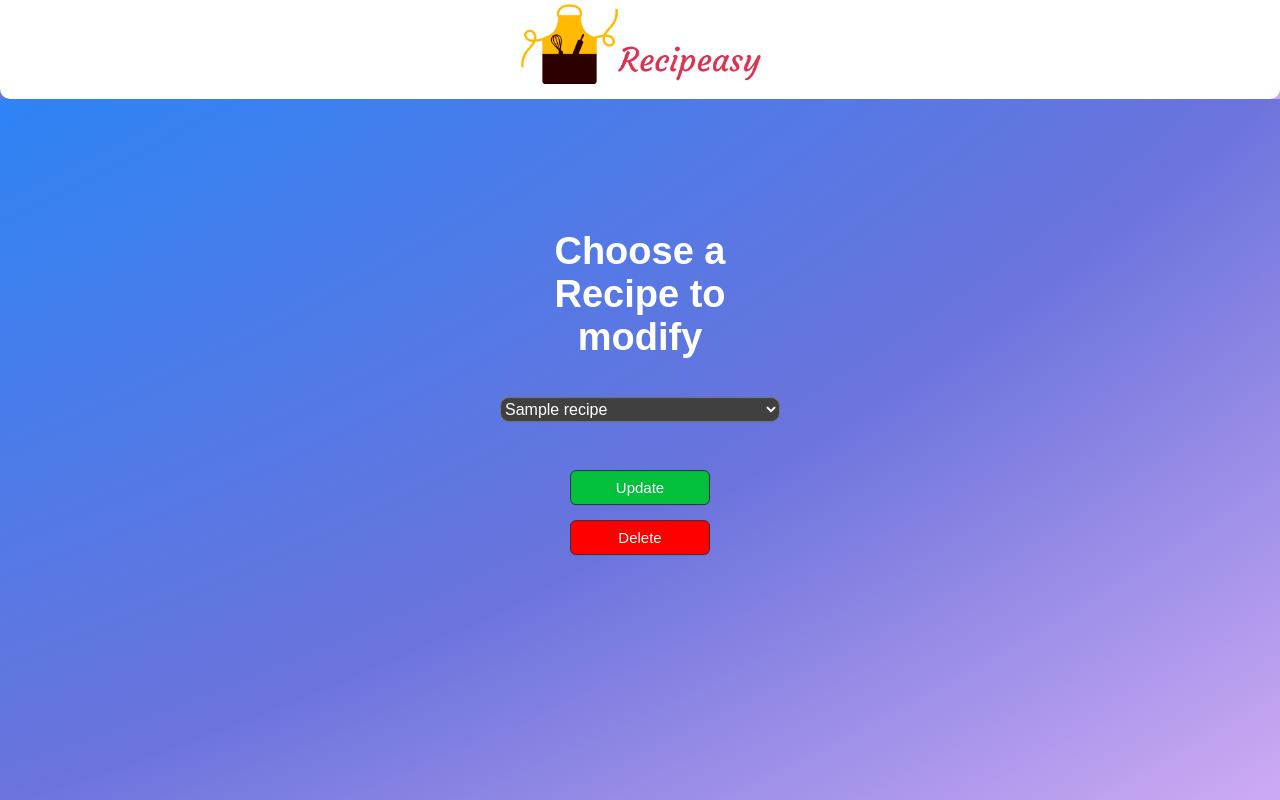
After one commit to romanh01/Recipeasy, a PHP site: page /modifyrecipes.php in a window 1280 px wide. The commit adds this page. Run offline with PHP 8.4, Linux system fonts and the light colour scheme; tables that the repository leaves empty or names only in its code hold one stand-in row (values such as "Sample post").

Commit message:
"Current Recipes" & "Add Recipes" fully working ++
Need to figure out: multiple submit form,
delete row in a table,
edit values

```diff
--- a/currentrecipes.php
+++ b/currentrecipes.php
@@ -11,7 +11,7 @@ include_once 'includes/dbh.inc.php';
 
         $sql = "SELECT * FROM recipe";
         $result = $conn->query($sql);
-        /* Each row is printed on a new card */
+        /* Each column-rows are printed on a new card */
         while ($row = $result->fetch_assoc()) {
             echo "<div class='card'>
             <h2>" . $row["recipe_name"] . "</h2>
@@ -32,7 +32,7 @@ include_once 'includes/dbh.inc.php';
             <br>
             <br>
 
-             </div>";
+            </div>";
         }
         ?>
 
--- a/header.php
+++ b/header.php
@@ -11,11 +11,14 @@ session_start();
 
     <title>Recipeasy</title>
 
-    <link rel='stylesheet' href='style.css'>
+    <link rel='stylesheet' href='styles.css'>
 
 </head>
 
 <body>
     <header id="header">
-        <img src="images/recipeasy_logo_courgette_2000.png" alt="Recipeasy Logo " style="width:20%;height:20%;">
+        <!-- Making Logo image link back to main page  -->
+        <a href="index.php" target="_blank">
+            <img src="images/recipeasy_logo_courgette_2000.png" alt="Recipeasy Logo " style="width:20%;height:20%;">
+        </a>
     </header>
--- a/includes/login.inc.php
+++ b/includes/login.inc.php
@@ -7,7 +7,7 @@ if (isset($_POST["submit"])) {
     require_once 'dbh.inc.php';
     require_once 'signup_functions.inc.php';
 
-    userLogin($conn, $user_name, $user_pass);
+    user_login($conn, $user_name, $user_pass);
 } else {
     header("location: ../myaccount_login.php");
     exit();
--- /dev/null
+++ b/modifyrecipes.php
@@ -0,0 +1,35 @@
+<!-- Form to Modify recipe Table Values - View Current, Insert New -->
+
+<?php
+include_once 'header.php';
+include_once 'includes/dbh.inc.php';
+?>
+
+<section>
+
+    <div class="signupForm">
+
+        <h2>Choose a Recipe to modify</h2>
+        <br>
+        <form action="includes/modifyrecipes.inc.php" method="post">
+            <select name="recipenameselect[]">
+                <?php
+
+                $sql = "SELECT * FROM recipe";
+                $result = $conn->query($sql);
+
+                /* Only row with column name - recipe_name is inserted after fetch to insert as an option in form */
+                while ($row = $result->fetch_assoc()) {
+                    $this_row = $row["recipe_name"];
+                    echo "<option value='recipe_name'>$this_row</option>";
+                }
+                ?>
+            </select>
+            <br>
+            <input type="submit" name="update" value="Update" class="submit_button" style="background-color:#03C03C">
+            <input type="submit" name="delete" value="Delete" class="submit_button" style="background-color:red">
+        </form>
+
+    </div>
+
+</section>
--- a/myaccount_login.php
+++ b/myaccount_login.php
@@ -17,8 +17,8 @@ include_once 'includes/dbh.inc.php';
             <input type="submit" name="submit" value="Login!" class="submit_button">
         </form>
         <div class="signup_link">
-            <p style="margin-left:35px">
-                Not a member? <a href="myaccount_signup.php">Sign Up Now!</a>
+            <p style="margin-left:20px">
+                Not a member? <a href="myaccount_signup.php" style="text-decoration:none">Sign Up Now!</a>
             </p>
         </div>
     </div>
--- a/myaccount_profile.php
+++ b/myaccount_profile.php
@@ -12,6 +12,7 @@ include_once 'includes/dbh.inc.php';
             <div class="card_image myAccount">
                 <?php
                 if (isset($_SESSION["user_name"])) {
+                    echo "<br>";
                     echo "<p3>Welcome back " . $_SESSION["user_name"] . " !</p3>";
                 }
                 ?>
--- a/myaccount_signup.php
+++ b/myaccount_signup.php
@@ -23,7 +23,7 @@ include_once 'includes/dbh.inc.php';
 
         <p2>By clicking the Sign Up button, you agree to our <br>
             &emsp; &emsp; &emsp; &emsp; &ensp;
-            <a href="#">terms & conditions</a> and <a href="#">Privacy Policy</a>
+            <a href="#" style=font-size:10px>terms & conditions</a> and <a href="#" style=font-size:10px>Privacy Policy</a>
         </p2>
     </div>
 
--- a/styles.css
+++ b/styles.css
@@ -200,6 +200,20 @@ p4{
     line-height: 2px;
 }
 
+select{
+    width: 100%;
+    height: 1.55rem;
+    font-size: 16px;
+    background: var(--lighter-black);
+    color: var(--white);
+    margin-bottom: 30px;
+    margin-top: 20px;
+    border-radius: 9px;
+    display: flex;
+    align-items: center;
+    cursor: pointer;
+}
+
 @keyframes move {
     from
     {
```
Also changed, not shown: addrecipes.php (added, +24 -0 lines), includes/addrecipes.inc.php (added, +35 -0 lines), includes/logout.inc.php (added, +10 -0 lines), includes/modifyrecipes.inc.php (added, +15 -0 lines), includes/signup_functions.inc.php (+14 -6 lines).
